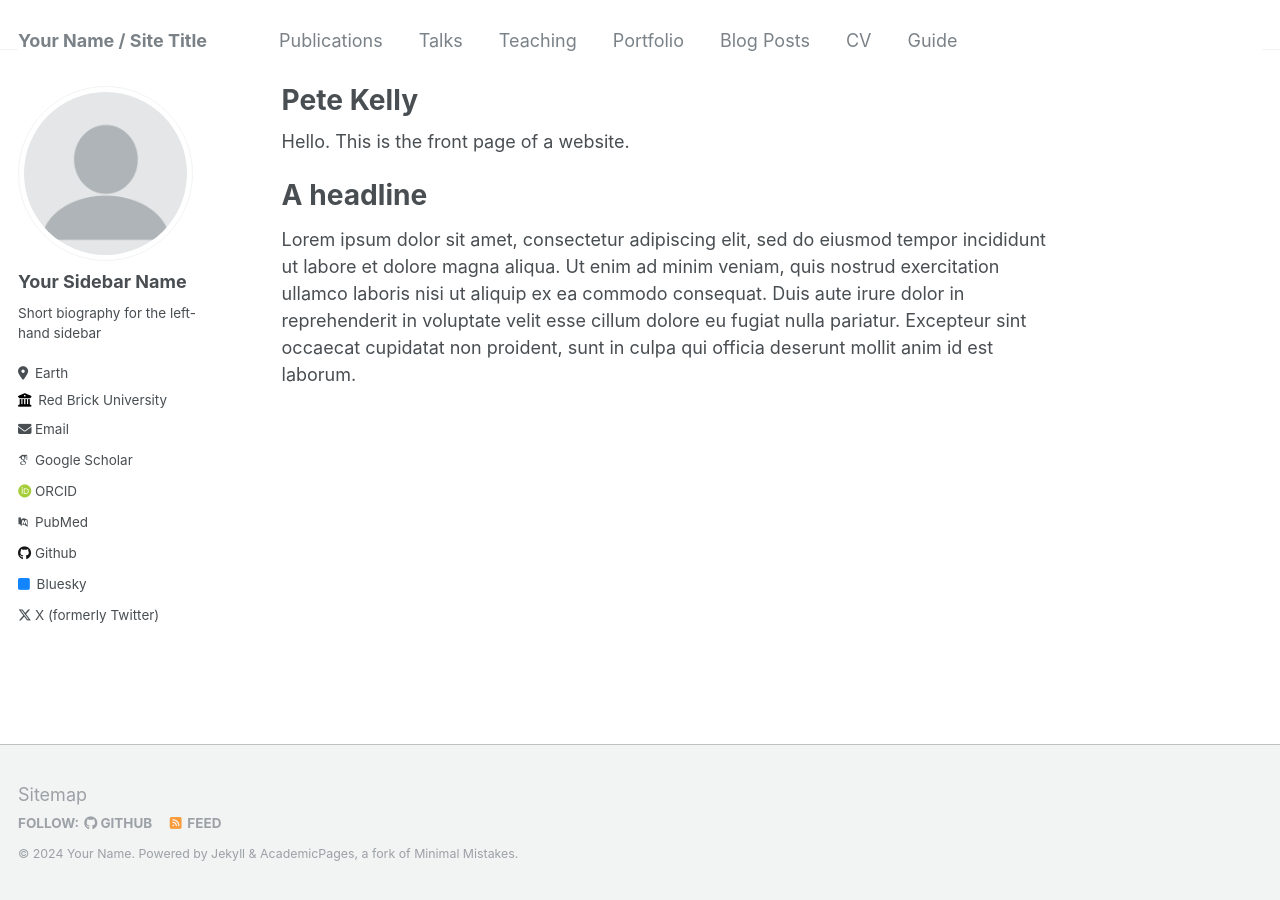
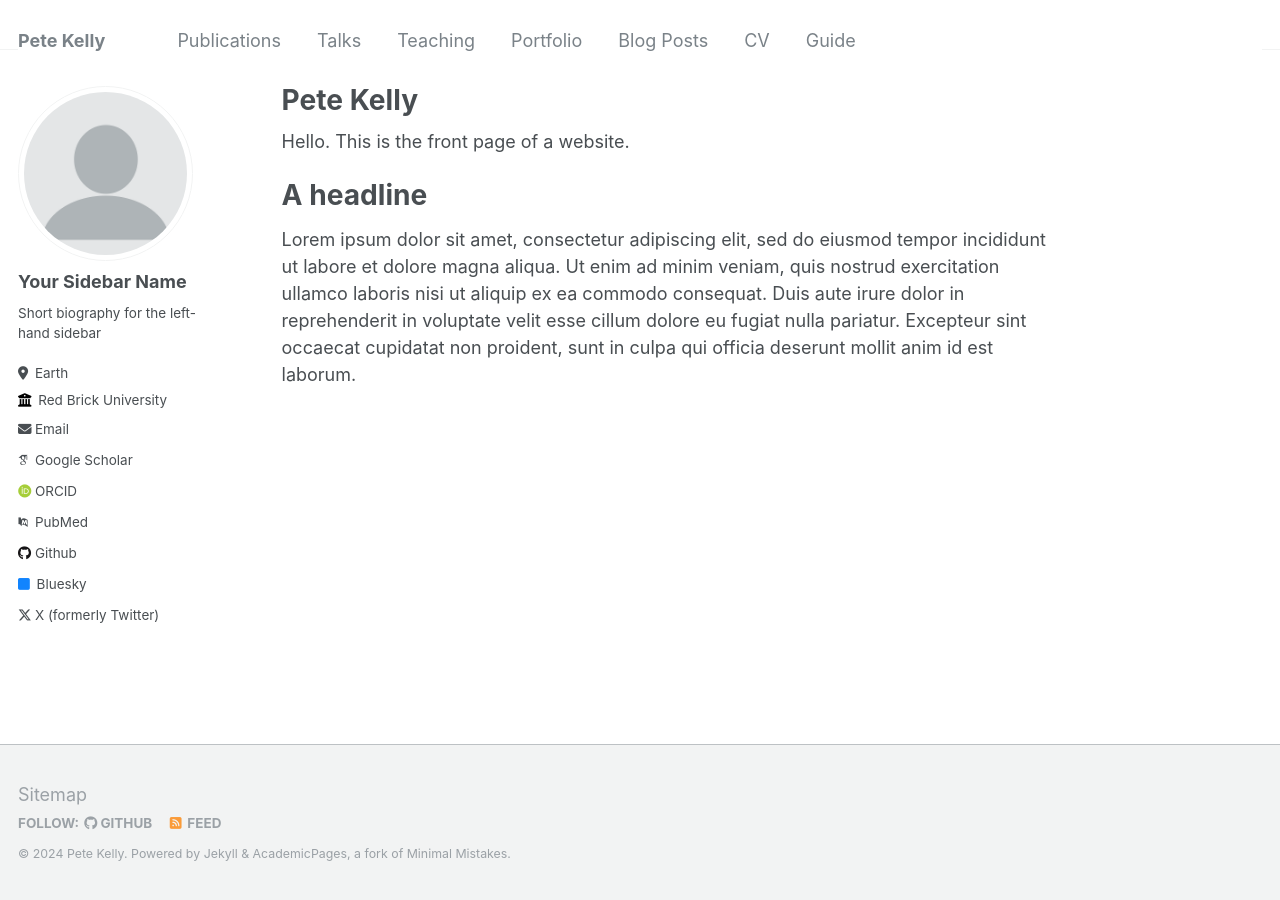
Before and after one commit to pete-kelly/pete-kelly.github.io, a Jekyll site: the page built from _pages/about.md, in a window 1280 px wide. Built offline with Jekyll 4.4.1, drawn with Linux system fonts in a browser that asks for light colours; some web fonts are replaced.

Commit message:
Update _config.yml

```diff
--- a/_config.yml
+++ b/_config.yml
@@ -8,13 +8,13 @@
 
 # Basic Site Settings
 locale                   : "en-US"
-title                    : "Your Name / Site Title"
+title                    : "Pete Kelly"
 title_separator          : "-"
-name                     : &name "Your Name"
-description              : &description "personal description"
-url                      : https://academicpages.github.io # the base hostname & protocol for your site e.g. "https://mmistakes.github.io"
+name                     : &name "Pete Kelly"
+description              : &description "Data science with R and Python"
+url                      : https://pete-kelly.github.io # the base hostname & protocol for your site e.g. "https://mmistakes.github.io"
 baseurl                  : "" # the subpath of your site, e.g. "/blog"
-repository               : "academicpages/academicpages.github.io"
+repository               : "pete-kelly/academicpages.github.io"
 
 # Site Author - The following control what appear as part of the author content on the side bar.
 #               If a field is blank the icon and link will not appear, otherwise it will be shown.
```
